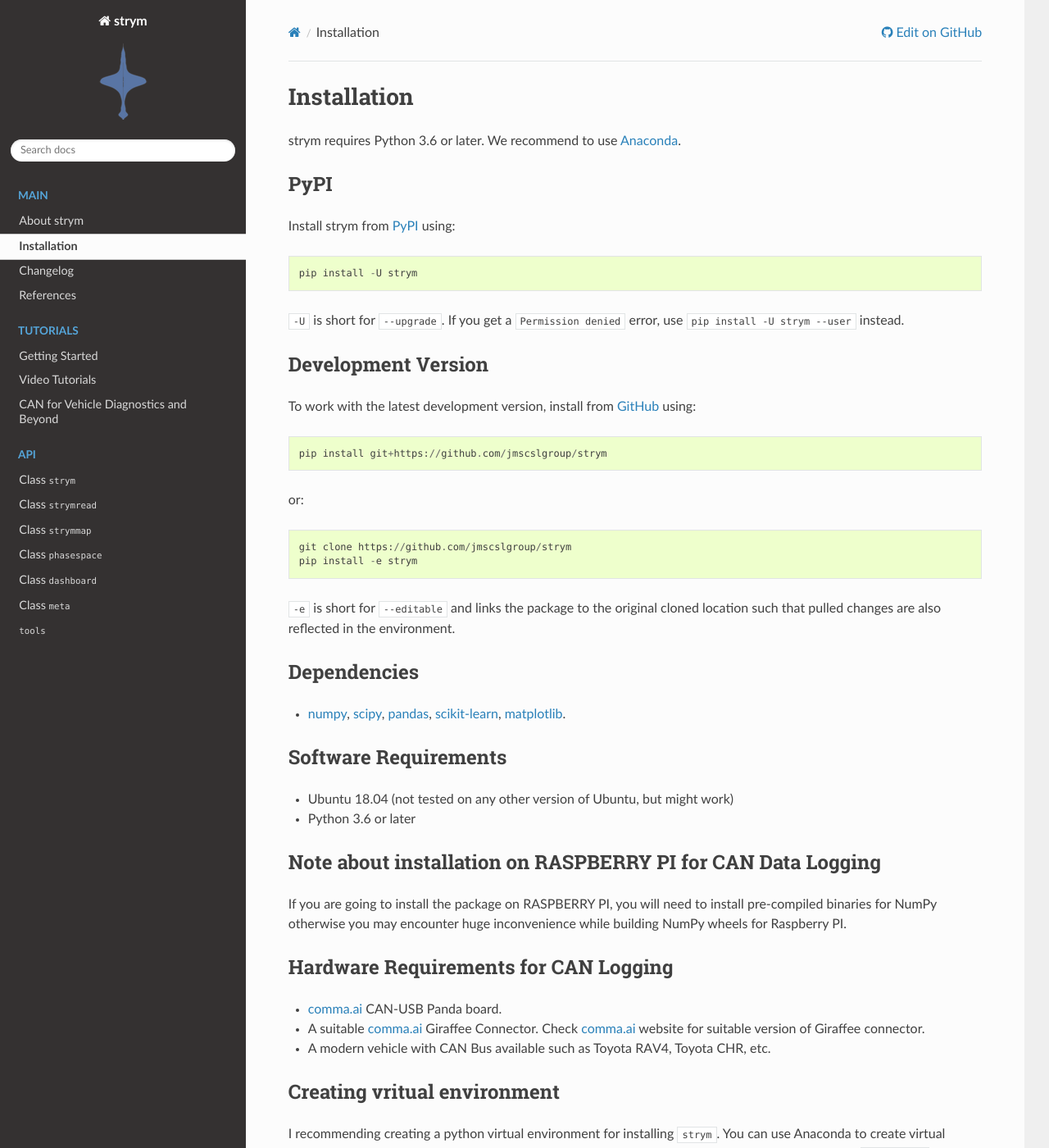
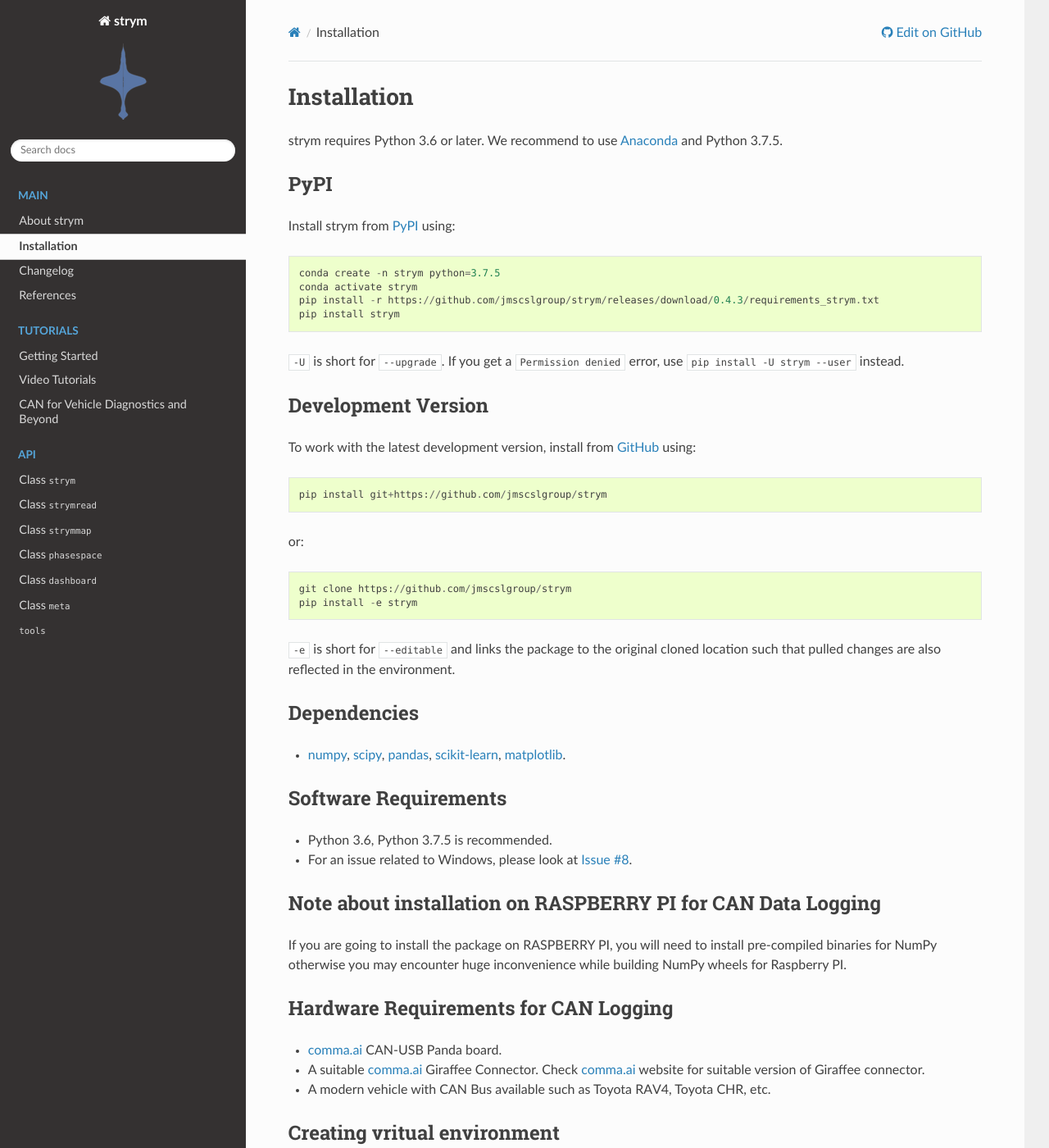
Before and after one commit to jmscslgroup/strym, a Sphinx documentation site: the page built from docs/source/installation.rst, in a window 1280 px wide and 1400 px high. Shown: the whole window at 82% size. Built offline with Sphinx 7.4.7 and the Read the Docs theme 2.0.0, drawn with Linux system fonts in a browser that asks for light colours; pages that are not in the unit, such as notebooks, are missing from menus; the version number could not be read and is left out.

Commit message:
Updated Installation Instruction

```diff
--- a/docs/source/installation.rst
+++ b/docs/source/installation.rst
@@ -1,14 +1,18 @@
 Installation
 ------------
 
-strym requires Python 3.6 or later. We recommend to use Anaconda_.
+strym requires Python 3.6 or later. We recommend to use Anaconda_ and Python 3.7.5.
 
 PyPI
 ^^^^
 
 Install strym from PyPI_ using::
 
-    pip install -U strym
+    conda create -n strym python=3.7.5
+    conda activate strym
+    pip install -r https://github.com/jmscslgroup/strym/releases/download/0.4.3/requirements_strym.txt
+    pip install strym
+
 
 ``-U`` is short for ``--upgrade``.
 If you get a ``Permission denied`` error, use ``pip install -U strym --user`` instead.
@@ -38,8 +42,8 @@
 Software Requirements
 ^^^^^^^^^^^^^^^^^^^^^^
 
-- Ubuntu 18.04 (not tested on any other version of Ubuntu, but might work)
-- Python 3.6 or later
+- Python 3.6, Python 3.7.5 is recommended.
+- For an issue related to Windows, please look at `Issue #8 <https://github.com/jmscslgroup/strym/issues/8>`_.
 
 Note about installation on RASPBERRY PI for CAN Data Logging
 ^^^^^^^^^^^^^^^^^^^^^^^^^^^^^^^^^^^^^^^^^^^^^^^^^^^^^^^^^^^^^^
```
